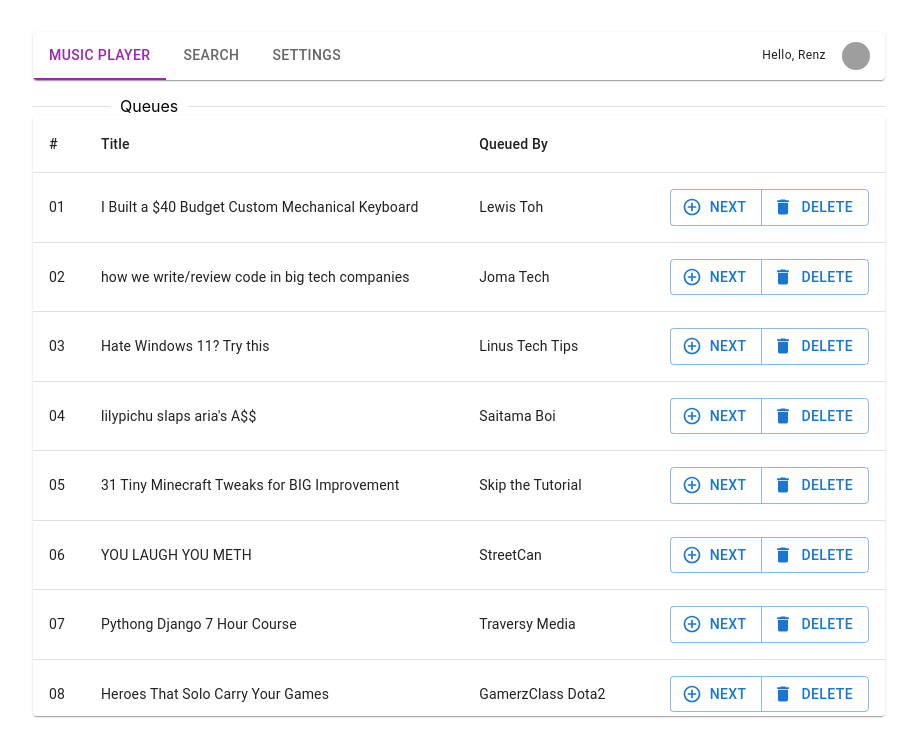
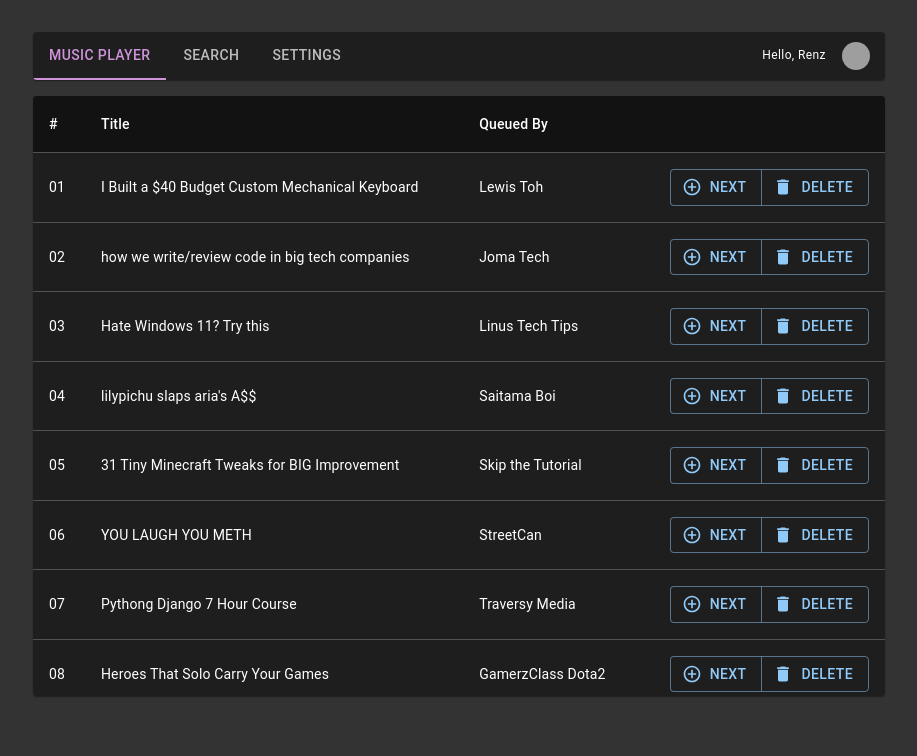
Before and after one commit to renzpulvira/pern-queue, a React (Vite) app: page / in a window 1280 px wide. Shown: the top 756 px of the page, without its empty margins (181-1098 px from the left). Built offline with nearby package versions, Linux system fonts and the light colour scheme; grey boxes are pictures that could not be loaded.

Commit message:
fixed redux global state & configured global UI theme

```diff
--- a/api/config/config.json
+++ b/api/config/config.json
@@ -1,6 +1,6 @@
 {
   "development": {
-    "username": "postgres",
+    "username": "linum098",
     "password": "admin",
     "database": "queue_db",
     "host": "127.0.0.1",
--- a/src/App.jsx
+++ b/src/App.jsx
@@ -1,15 +1,15 @@
-import React, { useState } from "react";
-import { Divider, Typography } from "@mui/material";
-import { createTheme, ThemeProvider, styled } from "@mui/material/styles";
+import React from "react";
+// import { Divider, Typography } from "@mui/material";
+import { createTheme, ThemeProvider } from "@mui/material/styles";
 import { connect } from "react-redux";
 
 import Queues from "./components/Queues/Queues";
 import PlayingQueue from "./components/Queues/PlayingQueue";
 
-function App() {
+function App({ themeRedux }) {
   const theme = createTheme({
     palette: {
-      mode: "light",
+      mode: themeRedux ? "dark" : "light",
     },
   });
 
@@ -18,9 +18,10 @@
       <ThemeProvider theme={theme}>
         <main className="App">
           <PlayingQueue />
-          <Divider textAlign="left">
+          {/*<Divider textAlign="left">
             <Typography variant="b">Queues</Typography>
           </Divider>
+          */}
           <Queues />
         </main>
       </ThemeProvider>
@@ -29,7 +30,7 @@
 }
 
 const mapStateToProps = (state) => ({
-  theme: state.theme,
+  themeRedux: state.theme,
 });
 
 export default connect(mapStateToProps)(App);
--- a/src/components/Container/RouteWrapper.jsx
+++ b/src/components/Container/RouteWrapper.jsx
@@ -1,7 +1,12 @@
-import React, { useState } from "react";
+import React, { useState, useEffect } from "react";
+import { connect } from "react-redux";
 
-export default function RouteWrapper({ children }) {
+function RouteWrapper({ children, themeVal }) {
   const [isDark, setIsDark] = useState(false);
+
+  useEffect(() => {
+    setIsDark(themeVal);
+  }, [themeVal]);
 
   const routeWrapperStyles = {
     background: isDark ? "#333" : "#fff",
@@ -15,3 +20,9 @@
 
   return <div style={routeWrapperStyles}>{children}</div>;
 }
+
+const mapStateToProps = (state) => ({
+  themeVal: state.theme,
+});
+
+export default connect(mapStateToProps)(RouteWrapper);
--- a/src/components/Nav/Navbar.jsx
+++ b/src/components/Nav/Navbar.jsx
@@ -1,4 +1,5 @@
-import React, { useState } from "react";
+import React, { useState, useEffect } from "react";
+
 import {
   Grid,
   Card,
@@ -10,14 +11,19 @@
 } from "@mui/material";
 import Container from "@mui/material/Container";
 import { useHistory } from "react-router-dom";
-import DeleteIcon from "@mui/icons-material/Delete";
-import { createTheme, ThemeProvider, styled } from "@mui/material/styles";
+import { createTheme, ThemeProvider } from "@mui/material/styles";
+import { connect } from "react-redux";
 
-export default function Navbar() {
+function Navbar({ themeVal }) {
   let history = useHistory();
 
   const [value, setValue] = useState("one");
   const [userName, setUserName] = useState("Renz");
+  const [isDark, setIsDark] = useState(false);
+
+  useEffect(() => {
+    setIsDark(themeVal);
+  }, [themeVal]);
 
   const handleChange = (event, newValue) => {
     setValue(newValue);
@@ -25,7 +31,7 @@
 
   const theme = createTheme({
     palette: {
-      mode: "light",
+      mode: isDark ? "dark" : "light",
     },
   });
 
@@ -101,3 +107,9 @@
     </ThemeProvider>
   );
 }
+
+const mapStateToProps = (state) => ({
+  themeVal: state.theme,
+});
+
+export default connect(mapStateToProps)(Navbar);
--- a/src/main.jsx
+++ b/src/main.jsx
@@ -1,7 +1,7 @@
 import React from "react";
 import ReactDOM from "react-dom";
 import App from "./App";
-import { BrowserRouter, Switch as Routes, Route, Link } from "react-router-dom";
+import { BrowserRouter, Switch as Routes, Route } from "react-router-dom";
 import GeneralPage from "./views/settings/General/General.view";
 import SearchPage from "./views/Search/SearchPage";
 import "./index.css";
--- a/src/store/actions/theme.action.js
+++ b/src/store/actions/theme.action.js
@@ -1,4 +1,3 @@
-const TOGGLE_TODO = false;
-export const toggleTodo = () => ({
-  type: TOGGLE_TODO,
-});
+const TOGGLE_THEME = "TOGGLE_THEME";
+
+export const toggleTheme = () => ({ type: TOGGLE_THEME });
--- a/src/store/reducers/theme.reducer.js
+++ b/src/store/reducers/theme.reducer.js
@@ -1,10 +1,6 @@
-const initialThemeState = {
-  themeState: false,
-};
-
-export default function themeReducer(state = false, action) {
+export default function themeReducer(state = true, action) {
   switch (action.type) {
-    case "TOGGLE_TODO":
+    case "TOGGLE_THEME":
       return !state;
     default:
       return state;
--- a/src/views/Search/SearchPage.jsx
+++ b/src/views/Search/SearchPage.jsx
@@ -1,4 +1,6 @@
-import React, { useState } from "react";
+import React, { useState, useEffect } from "react";
+import { createTheme, ThemeProvider } from "@mui/material/styles";
+import { connect } from "react-redux";
 import {
   TextField,
   Divider,
@@ -14,14 +16,6 @@
   Typography,
 } from "@mui/material";
 import axios from "axios";
-
-const dummyCols = [
-  { title: "Learn Typescript in 5 minutes 1", channel: "CodeCloud" },
-  { title: "Learn Typescript in 5 minutes 2", channel: "CodeCloud" },
-  { title: "Learn Typescript in 5 minutes 3", channel: "CodeCloud" },
-  { title: "Learn Typescript in 5 minutes 4", channel: "CodeCloud" },
-  { title: "Learn Typescript in 5 minutes 5", channel: "CodeCloud" },
-];
 
 const SearchResults = ({ title, channel, thumbnail }) => {
   return (
@@ -57,9 +51,21 @@
   );
 };
 
-export default function SearchPage() {
+function SearchPage({ themeVal }) {
   const [searchVal, setSearchVal] = useState("");
   const [videoResults, setVideoResults] = useState([]);
+  const [isDark, setIsDark] = useState(false);
+
+  useEffect(() => {
+    setIsDark(themeVal);
+  }, [themeVal]);
+
+  const theme = createTheme({
+    palette: {
+      mode: isDark ? "dark" : "light",
+    },
+  });
+
   // const [queues, setQueues] = useState(dummyCols);
 
   const onChangeSearch = (e) => {
@@ -85,6 +91,7 @@
 
   return (
     <React.Fragment>
+      <ThemeProvider theme={theme}>
         <main>
           <h3>Search</h3>
           <form onSubmit={handleSearchSubmit} style={{ marginBottom: "1em" }}>
@@ -119,6 +126,13 @@
             )}
           </Grid>
         </main>
+      </ThemeProvider>
     </React.Fragment>
   );
 }
+
+const mapStateToProps = (state) => ({
+  themeVal: state.theme,
+});
+
+export default connect(mapStateToProps)(SearchPage);
--- a/src/views/settings/General/General.view.jsx
+++ b/src/views/settings/General/General.view.jsx
@@ -6,12 +6,15 @@
   FormGroup,
   FormControlLabel,
 } from "@mui/material";
+import { connect } from "react-redux";
+import { toggleTheme } from "../../../store/actions/theme.action.js";
 
-export default function GeneralPage() {
+function GeneralPage({ dispatch, themeVal }) {
   const [checked, setChecked] = useState(false);
 
   const onChangeSwitch = (e) => {
     setChecked(!checked);
+    dispatch(toggleTheme());
   };
 
   return (
@@ -31,3 +34,9 @@
     </React.Fragment>
   );
 }
+
+const mapStateToProps = (state) => ({
+  themeVal: state.theme,
+});
+
+export default connect(mapStateToProps)(GeneralPage);
```
Lines whose indentation alone changed are shown as unchanged.
